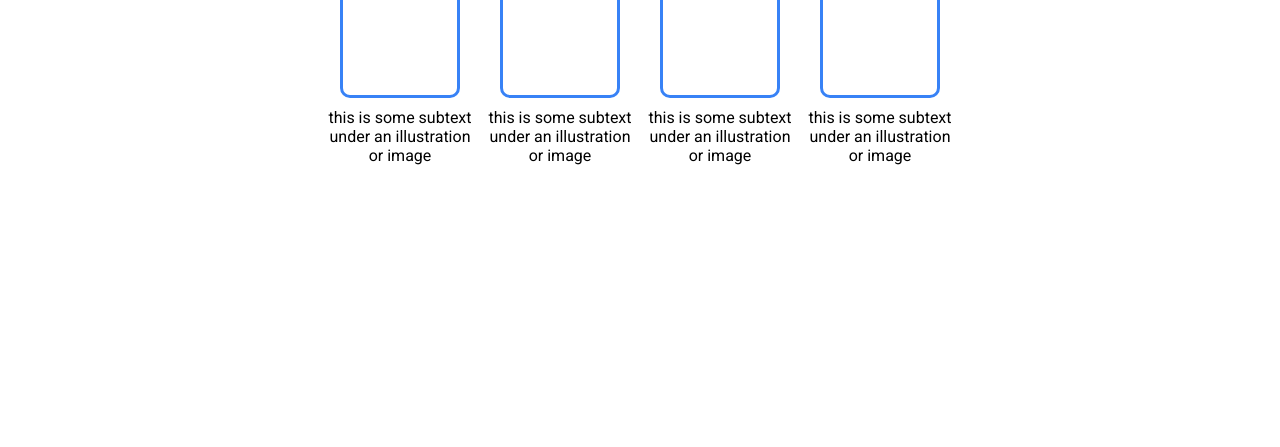
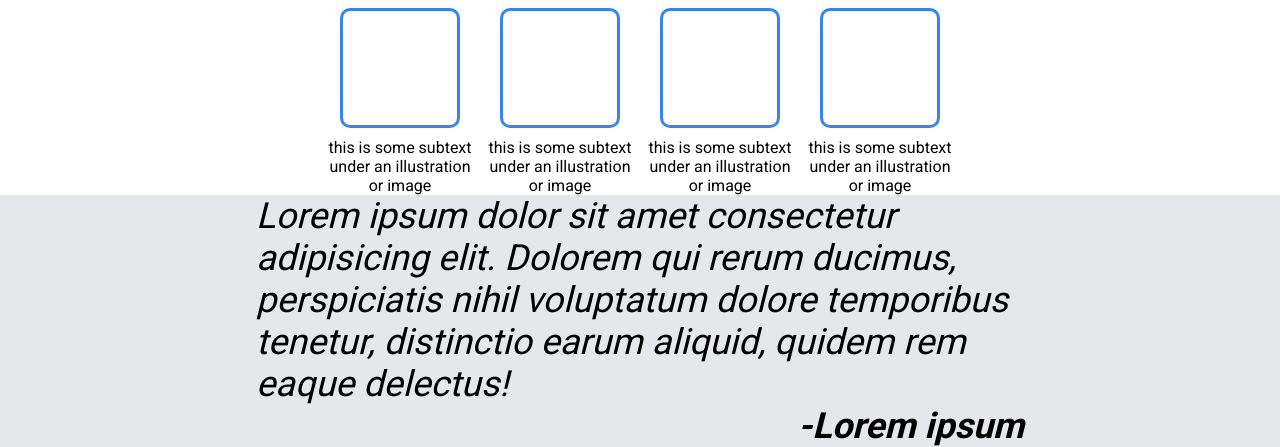
Before and after one commit to thimgrim1337/landing-page, a plain HTML site: page src/index.html in a window 1280 px wide. Shown: the part 474-921 px from the top of the page. Before the commit the page ends 800 px from the top, so only its background shows below. Drawn offline with Linux system fonts and the light colour scheme.

Commit message:
Add and style quote section

```diff
--- a/src/css/style.css
+++ b/src/css/style.css
@@ -102,6 +102,7 @@ ul a {
   font-weight: 900;
   color: #1f2937;
   margin-top: 30px;
+  margin-bottom: 30px;
 }
 
 .rects {
@@ -129,3 +130,27 @@ ul a {
   border-radius: 10px;
 }
 /* Information section */
+/* Quote section */
+.quote {
+  background-color: #e5e7eb;
+  min-height: 25vh;
+  display: flex;
+  justify-content: center;
+  align-items: center;
+}
+
+.quo {
+  width: 60%;
+  margin: 0 auto;
+  font-size: 36px;
+  font-style: italic;
+  display: flex;
+  flex-direction: column;
+}
+
+.quo span {
+  font-weight: bold;
+  align-self: flex-end;
+}
+/* Quote section */
+/* Call to action */
--- a/src/index.html
+++ b/src/index.html
@@ -51,6 +51,12 @@
             </div>
           </div>
         </section>
+        <section class="quote">
+          <div class="quo">
+            <p>Lorem ipsum dolor sit amet consectetur adipisicing elit. Dolorem qui rerum ducimus, perspiciatis nihil voluptatum dolore temporibus tenetur, distinctio earum aliquid, quidem rem eaque delectus!</p>
+            <span>-Lorem ipsum</span>
+          </div>
+        </section>
       </div>
   </body>
 </html>
```
